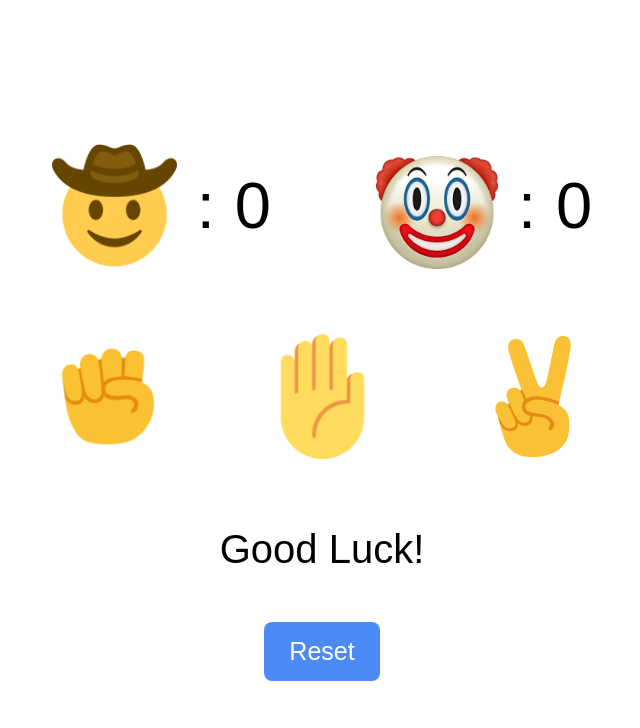
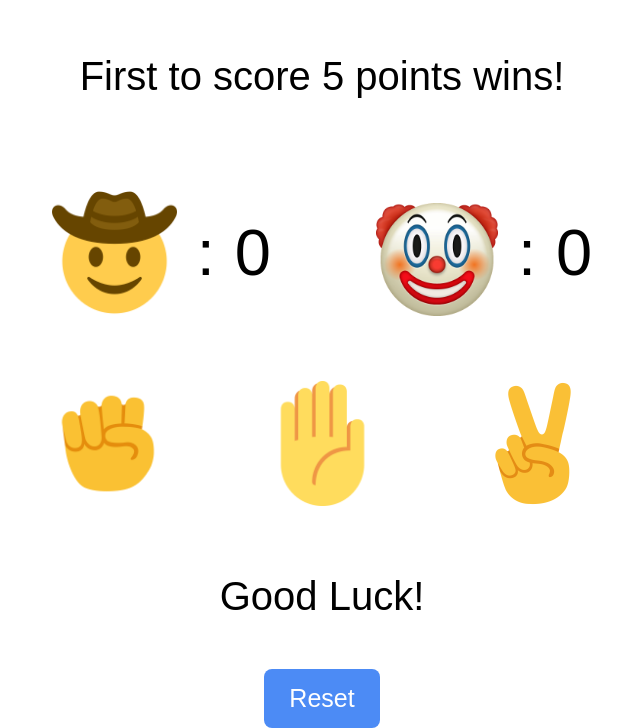
Before and after one commit to SanctusFides/TOP-Rock-Paper-Scissor, a plain HTML site: page index.html in a window 1280 px wide. Shown: the part 114-842 px from the top of the page, without its empty margins (318-958 px from the left). Before the commit the page ends 800 px from the top, so only its background shows below. Drawn offline with Linux system fonts and the light colour scheme.

Commit message:
Added basic instructions at the top

```diff
--- a/index.html
+++ b/index.html
@@ -11,6 +11,7 @@
 <body>
     <div class="container">
 
+        <p>First to score 5 points wins!</p>
         <div class="scores">
             <div class="player-box">
                 <img src="images/cowboy.png" class="player-image" alt="Your Score">
--- a/style.css
+++ b/style.css
@@ -5,6 +5,7 @@ body {
     font-family: sans-serif;
     justify-content: center;
     align-items: center;
+    font-size: 40px;
 }
 
 .container {
@@ -12,7 +13,7 @@ body {
     flex-direction: column;
     justify-content: center;
     align-items: center;
-    padding-top: 20%;
+    padding-top: 10%;
     gap: 50px;
 }
 
```
